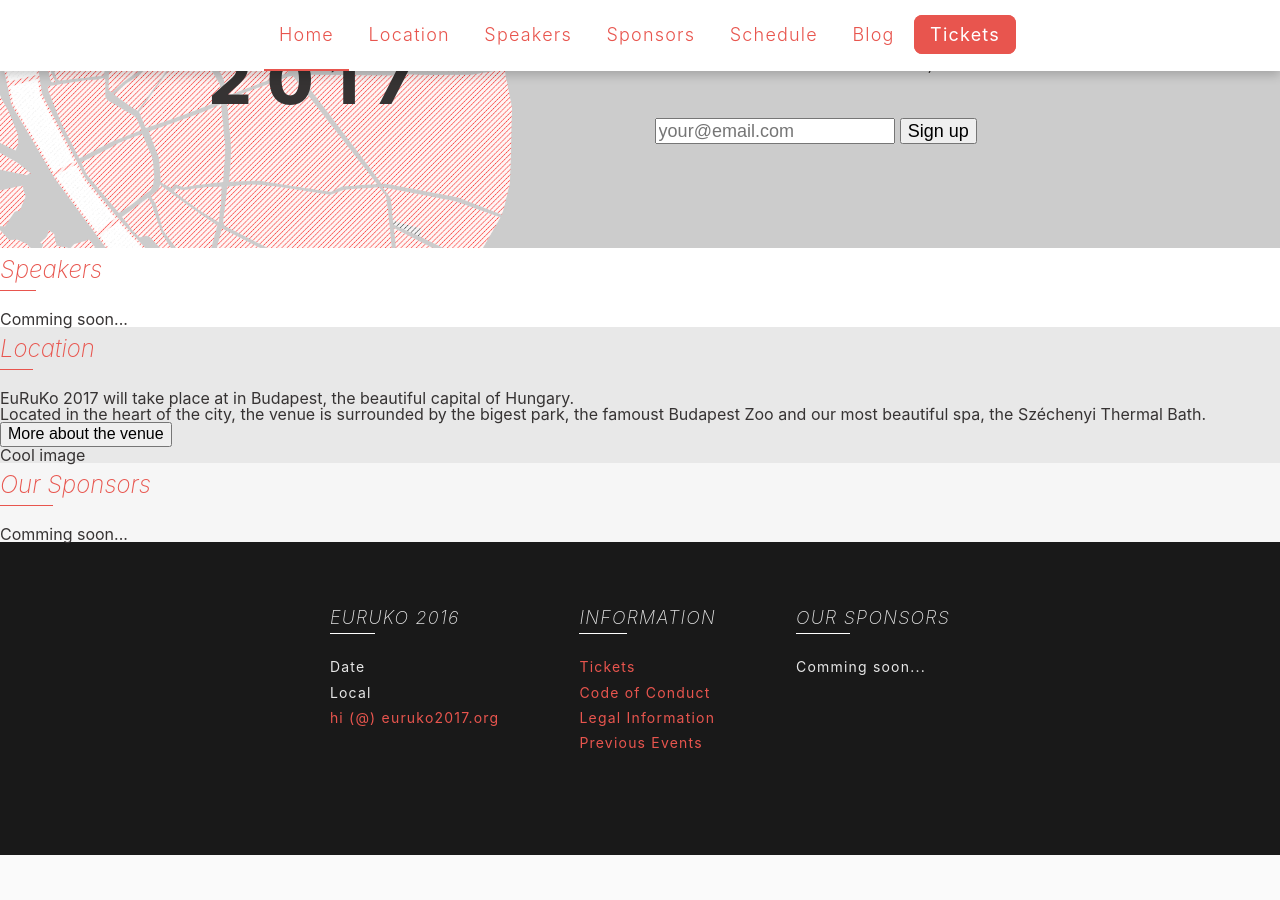
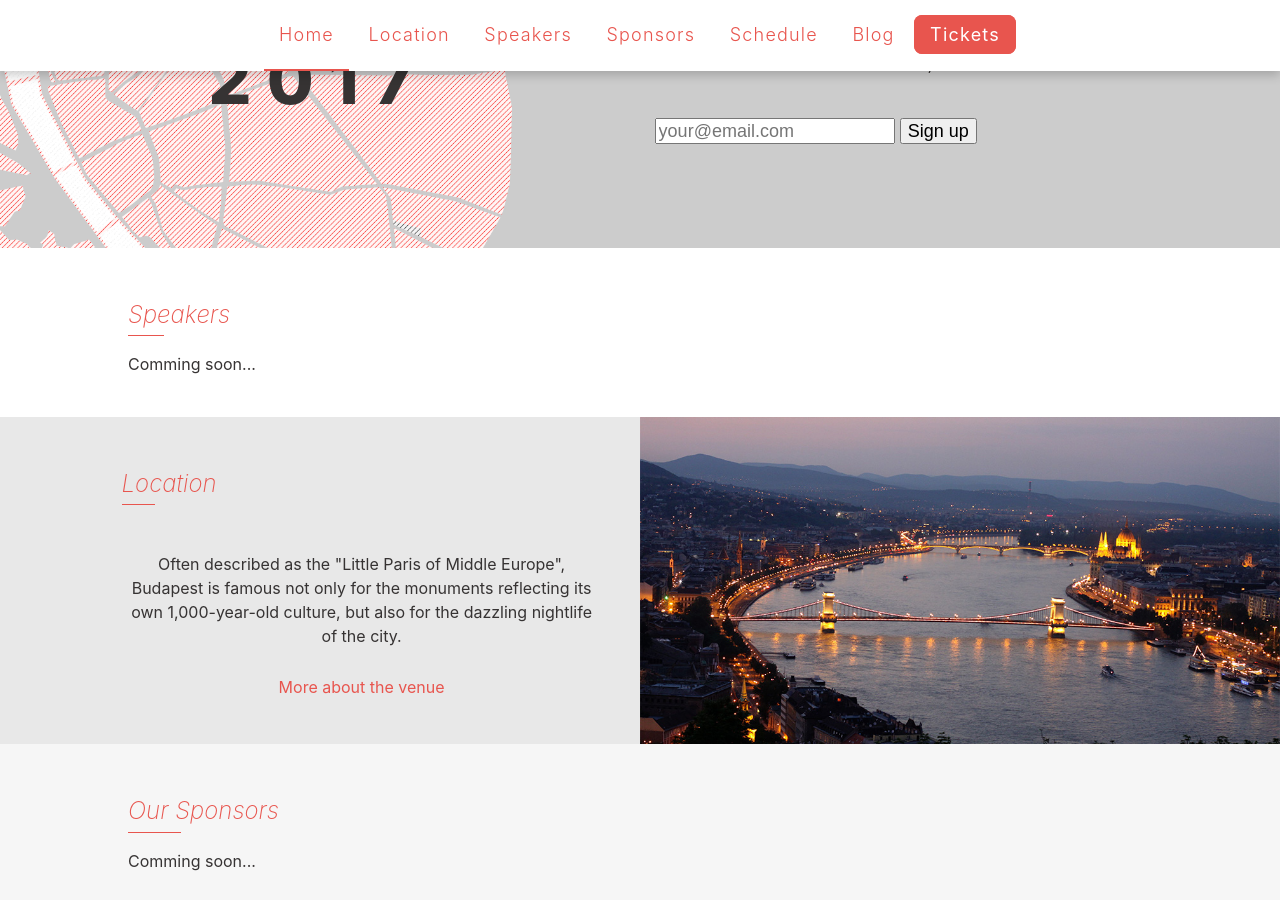
Before and after one commit to euruko/euruko2017.github.io, a Jekyll site: the page built from index.html, in a window 1280 px wide and 900 px high, scrolled down 215 px. Built offline with Jekyll 4.4.1, drawn with Linux system fonts in a browser that asks for light colours; before the commit the page ends 1070 px from its top, so only the background shows below that.

Commit message:
Create styles for the home page and sections

```diff
--- a/_sass/base.scss
+++ b/_sass/base.scss
@@ -34,23 +34,3 @@ a:hover,
 a:active {
   text-decoration: underline;
 }
-
-.section__title {
-  color: $primaryColor;
-  display: inline-block;
-  position: relative;
-  font-size: 24px;
-  margin-bottom: 20px;
-  font-style: italic;
-  font-weight: 200;
-  line-height: 1.8;
-}
-
-.section__title::before {
-  content: "";
-  position: absolute;
-  width: 35%;
-  height: 1px;
-  bottom: 0px;
-  background: $primaryColor;
-}
--- a/_sass/header.scss
+++ b/_sass/header.scss
@@ -7,7 +7,8 @@ body {
   position: fixed;
   top: 0;
   background: #ffffff;
-	box-shadow: 0 4px 10px 0 rgba(0, 0, 0, 0.2);
+  box-shadow: 0 4px 10px 0 rgba(0, 0, 0, 0.2);
+  z-index: 10;
 }
 
 .nav {
--- a/_sass/home.scss
+++ b/_sass/home.scss
@@ -100,6 +100,20 @@
   background: #e8e8e8;
 }
 
+.section-home-location .section-container {
+  display: flex;
+}
+
+.section-home-location p {
+  margin-top: 3vh;
+  text-align: center;
+  line-height: 1.5;
+}
+
+.section-home-location .section__side__image {
+  background-image: url('budapest.jpg');
+}
+
 /*
   Sponsors
 */
--- /dev/null
+++ b/_sass/sections.scss
@@ -0,0 +1,57 @@
+.section-container--full {
+  width: 80vw;
+  margin: 0 auto;
+  padding: 5vh 0;
+}
+
+.section__title {
+  color: $primaryColor;
+  display: inline-block;
+  position: relative;
+  font-size: 24px;
+  margin-bottom: 20px;
+  font-style: italic;
+  font-weight: 200;
+  line-height: 1.8;
+}
+
+.section__title::before {
+  content: "";
+  position: absolute;
+  width: 35%;
+  height: 1px;
+  bottom: 0px;
+  background: $primaryColor;
+}
+
+.section__side {
+  width: 50vw;
+}
+
+.section__side__text {
+  padding: 5vh 3vw 5vh 9.5vw;
+}
+
+.section__side__image {
+  background-repeat: no-repeat;
+  background-size: cover;
+  background-position: center;
+}
+
+@media(max-width: 860px) {
+  .section-container {
+    flex-direction: column;
+  }
+
+  .section__side {
+    width: 100%;
+  }
+
+  .section__side__text {
+    padding: 5vh 9.5vw;
+  }
+
+  .section__side__image {
+    height: 300px;
+  }
+}
--- a/assets/main.scss
+++ b/assets/main.scss
@@ -6,6 +6,7 @@
   "reset",
   "normalize",
   "base",
+  "sections",
   "header",
   "home",
   "footer";
--- a/index.html
+++ b/index.html
@@ -24,31 +24,27 @@ layout: page
     </div>
   </div>
 </section>
+
 <section class="section section-home-speakers">
-  <div class="section-container">
+  <div class="section-container section-container--full">
     <h2 class="section__title">Speakers</h2>
     <p>Comming soon...</p>
   </div>
 </section>
+
 <section class="section section-home-location">
   <div class="section-container">
-    <div class="section__side">
+    <div class="section__side section__side__text">
       <h2 class="section__title">Location</h2>
-      <p>
-        EuRuKo 2017 will take place at in Budapest, the beautiful capital of Hungary.
-        <br>
-        Located in the heart of the city, the venue is surrounded by the bigest park,
-        the famoust Budapest Zoo and our most beautiful spa, the Széchenyi Thermal Bath.
-      </p>
-      <button>More about the venue</button>
+      <p>Often described as the "Little Paris of Middle Europe", Budapest is famous not only for the monuments reflecting its own 1,000-year-old culture, but also for the dazzling nightlife of the city.</p>
+      <p><a href="#">More about the venue</a></p>
     </div>
-    <div class="section__side section__side__image">
-      Cool image
-    </div>
+    <div class="section__side section__side__image"></div>
   </div>
 </section>
+
 <section class="section section-home-sponsors">
-  <div class="section-container">
+  <div class="section-container section-container--full">
     <h2 class="section__title">Our Sponsors</h2>
     <p>Comming soon...</p>
   </div>
```
Also changed, not shown: assets/budapest.jpg (added).
